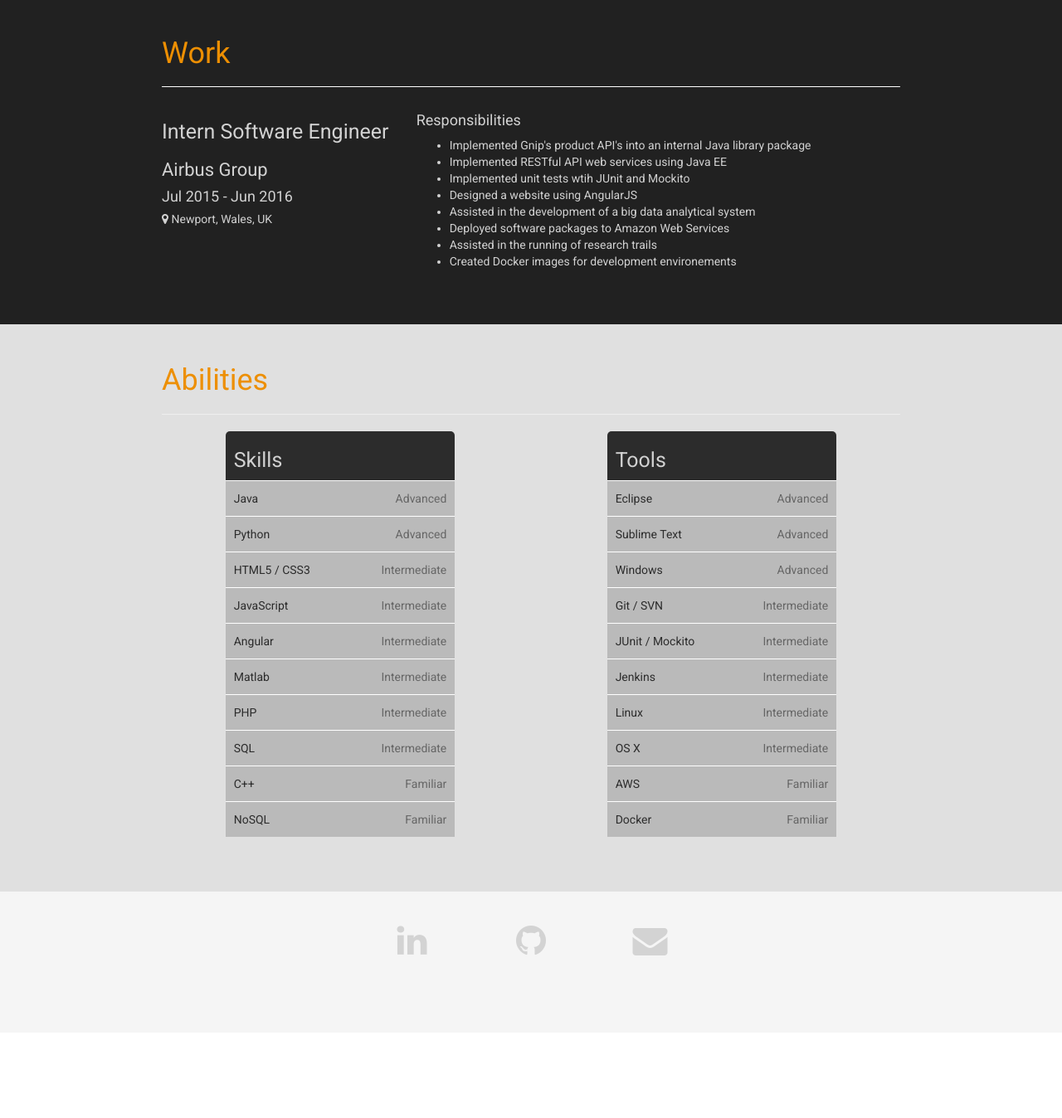
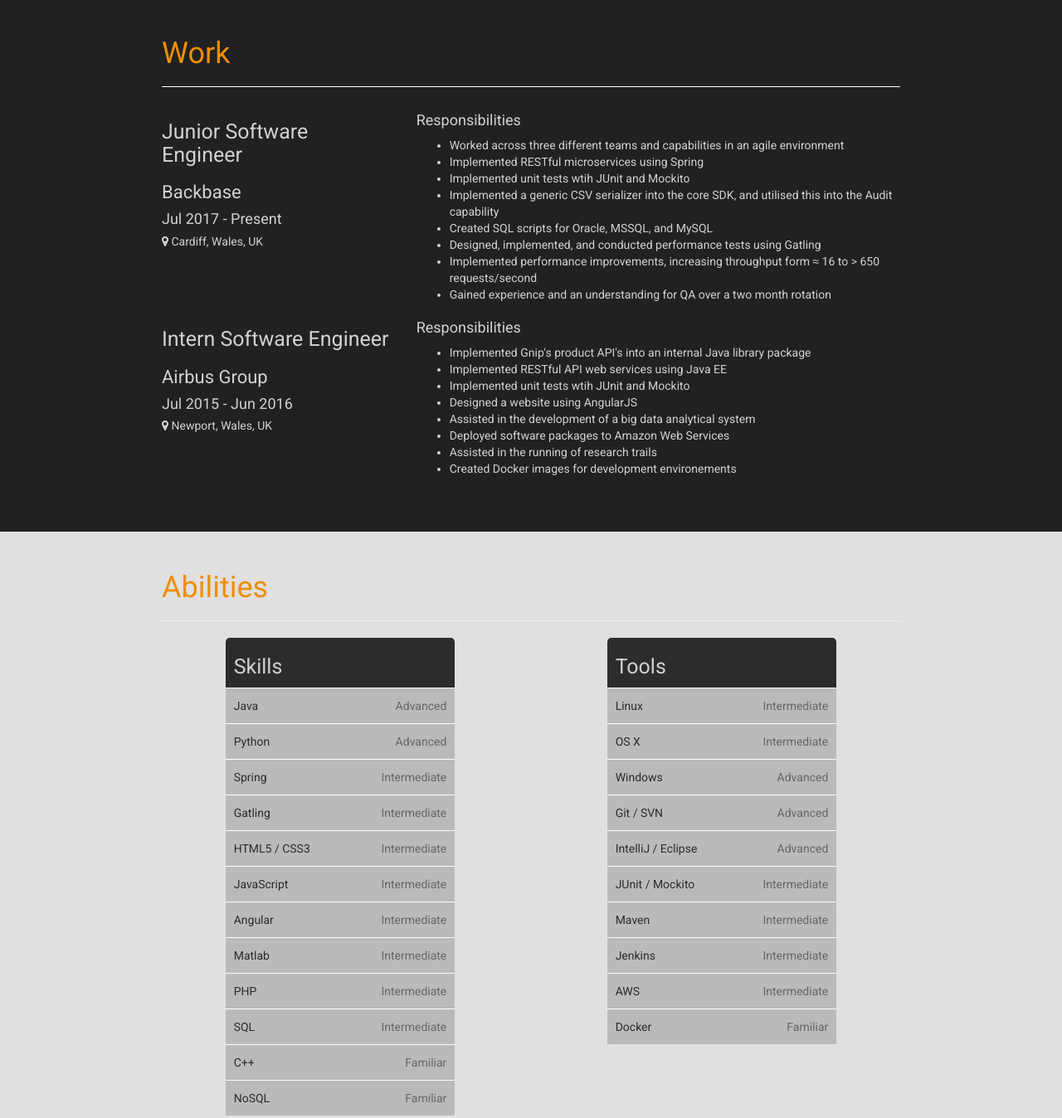
Before and after one commit to rj93/rj93.github.io, a plain HTML site: page index.html in a window 1280 px wide. Shown: the part 2100-3448 px from the top of the page at 83% size. Before the commit the page ends 3345 px from the top, so only its background shows below. Drawn offline with Linux system fonts and the light colour scheme.

Commit message:
update to match CV

```diff
--- a/index.html
+++ b/index.html
@@ -195,12 +195,12 @@
 											<span class="module-mark">63%</span>
 										</li>
 										<li class="module">
-											<span class="module-title">Emerging Technologies</span>
-											<span class="module-mark hidden">%</span>
+											<span class="module-title">Final Year Project</span>
+											<span class="module-mark">62%</span>
 										</li>
 										<li class="module">
-											<span class="module-title">Project</span>
-											<span class="module-mark hidden">%</span>
+											<span class="module-title">Emerging Technologies</span>
+											<span class="module-mark">61%</span>
 										</li>
 									</ul>
 								</li>
@@ -315,6 +315,28 @@
 			<hr>
 			<div id="job" class="row">
 				<div class="col-md-4">
+					<h2>Junior Software Engineer</h2>
+					<h3>Backbase</h3>
+					<h4>Jul 2017 - Present</h4>
+					<h5><i class="fa fa-map-marker"></i> Cardiff, Wales, UK</h5>
+				</div>
+				<div class="col-md-8">
+					<h4>Responsibilities</h4>
+					<ul>
+						<li>Worked across three different teams and capabilities in an agile environment</li>
+						<li>Implemented RESTful microservices using Spring</li>
+						<li>Implemented unit tests wtih JUnit and Mockito</li>
+						<li>Implemented a generic CSV serializer into the core SDK, and utilised this into the Audit capability</li>
+						<li>Created SQL scripts for Oracle, MSSQL, and MySQL</li>
+						<li>Designed, implemented, and conducted performance tests using Gatling</li>
+						<li>Implemented performance improvements, increasing throughput form ≈ 16 to > 650 requests/second</li>
+						<li>Gained experience and an understanding for QA over a two month rotation</li>
+					</ul>
+				</div>
+			</div>
+
+			<div id="job" class="row">
+				<div class="col-md-4">
 					<h2>Intern Software Engineer</h2>
 					<h3>Airbus Group</h3>
 					<h4>Jul 2015 - Jun 2016</h4>
@@ -372,6 +394,14 @@
 							<span class="skill-level pull-right">Advanced</span>
 						</li>
 						<li>
+							<span class="skill-title">Spring</span>
+							<span class="skill-level pull-right">Intermediate</span>
+						</li>
+						<li>
+							<span class="skill-title">Gatling</span>
+							<span class="skill-level pull-right">Intermediate</span>
+						</li>
+						<li>
 							<span class="skill-title">HTML5 / CSS3</span>
 							<span class="skill-level pull-right">Intermediate</span>
 						</li>
@@ -413,30 +443,6 @@
 							<h2>Tools</h2>
 						</li>
 						<li>
-							<span class="skill-title">Eclipse</span>
-							<span class="skill-level pull-right">Advanced</span>
-						</li>
-						<li>
-							<span class="skill-title">Sublime Text</span>
-							<span class="skill-level pull-right">Advanced</span>
-						</li>
-						<li>
-							<span class="skill-title">Windows</span>
-							<span class="skill-level pull-right">Advanced</span>
-						</li>
-						<li>
-							<span class="skill-title">Git / SVN</span>
-							<span class="skill-level pull-right">Intermediate</span>
-						</li>
-						<li>
-							<span class="skill-title">JUnit / Mockito</span>
-							<span class="skill-level pull-right">Intermediate</span>
-						</li>
-						<li>
-							<span class="skill-title">Jenkins</span>
-							<span class="skill-level pull-right">Intermediate</span>
-						</li>
-						<li>
 							<span class="skill-title">Linux</span>
 							<span class="skill-level pull-right">Intermediate</span>
 						</li>
@@ -445,8 +451,32 @@
 							<span class="skill-level pull-right">Intermediate</span>
 						</li>
 						<li>
+							<span class="skill-title">Windows</span>
+							<span class="skill-level pull-right">Advanced</span>
+						</li>
+						<li>
+							<span class="skill-title">Git / SVN</span>
+							<span class="skill-level pull-right">Advanced</span>
+						</li>
+						<li>
+							<span class="skill-title">IntelliJ / Eclipse</span>
+							<span class="skill-level pull-right">Advanced</span>
+						</li>
+						<li>
+							<span class="skill-title">JUnit / Mockito</span>
+							<span class="skill-level pull-right">Intermediate</span>
+						</li>
+						<li>
+							<span class="skill-title">Maven</span>
+							<span class="skill-level pull-right">Intermediate</span>
+						</li>
+						<li>
+							<span class="skill-title">Jenkins</span>
+							<span class="skill-level pull-right">Intermediate</span>
+						</li>
+						<li>
 							<span class="skill-title">AWS</span>
-							<span class="skill-level pull-right">Familiar</span>
+							<span class="skill-level pull-right">Intermediate</span>
 						</li>
 						<li>
 							<span class="skill-title">Docker</span>
```
